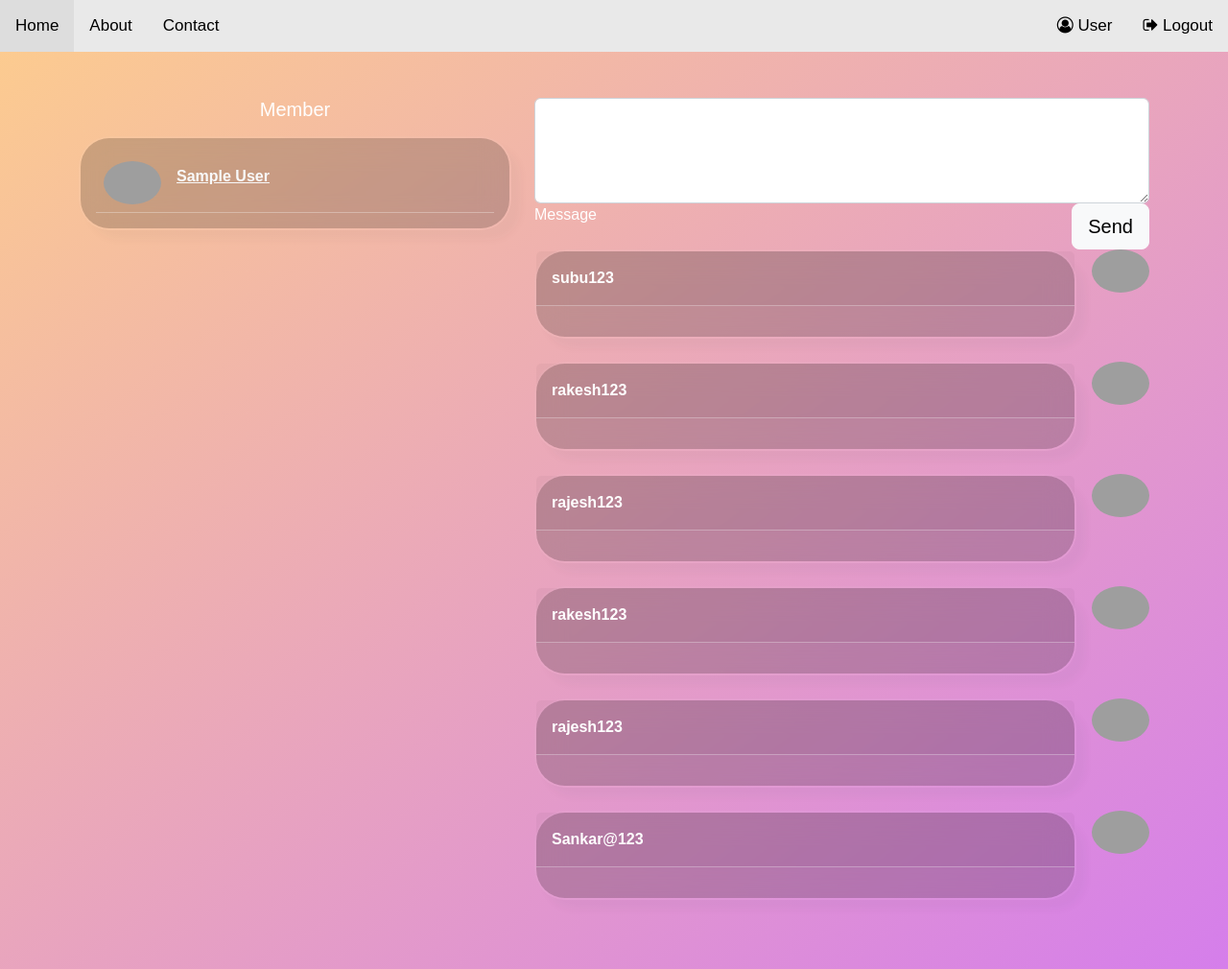
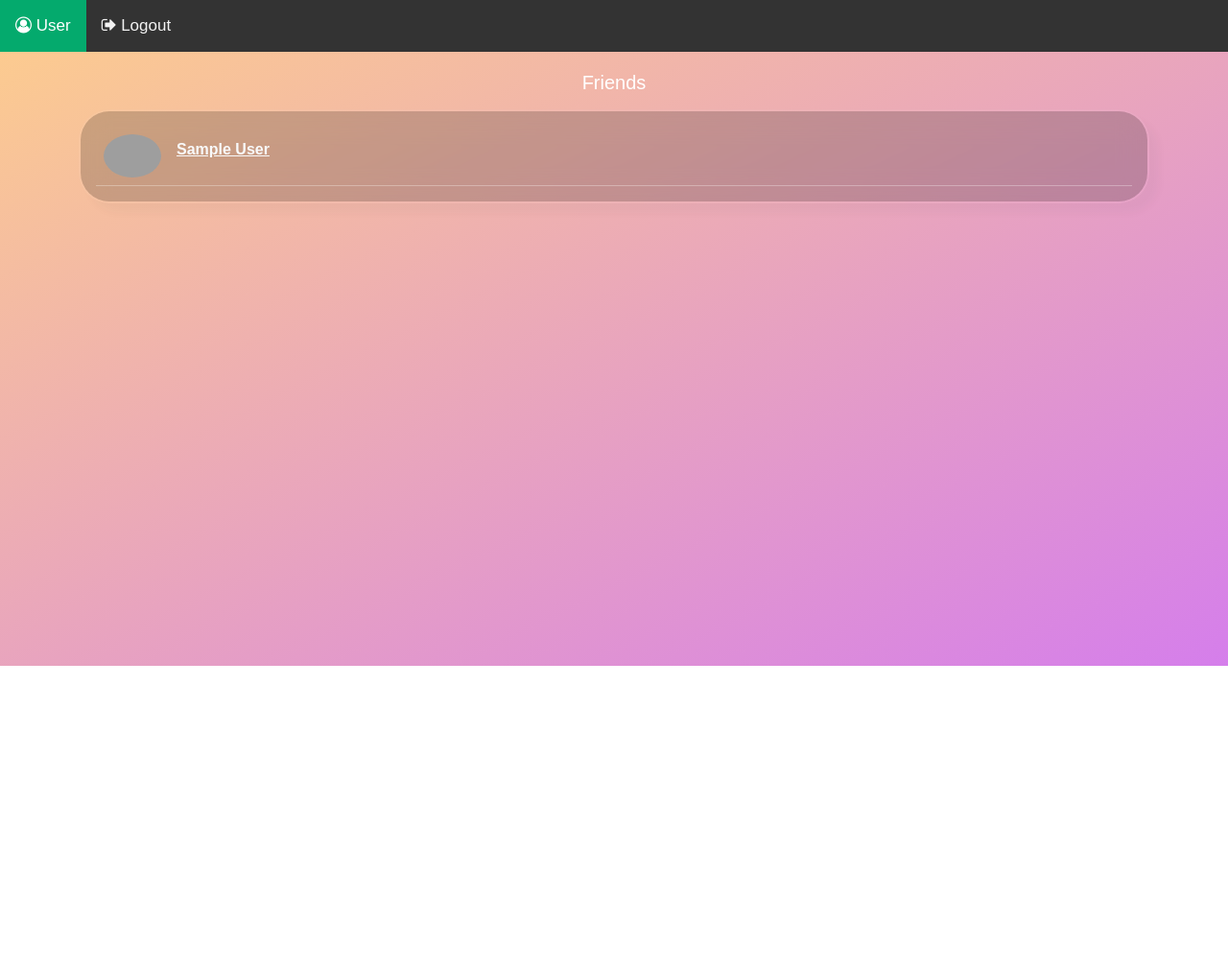
Before and after one commit to rajesh9938/chatapp, a Django app: template templates/home.html in a window 1280 px wide. Shown: the whole page at 96% size. After the commit the page ends 694 px from the top, so only its background shows below. Run offline with Django 4.2, Linux system fonts and the light colour scheme; data comes from the database, SQL or seed files in the repository; both versions use the stored data as it was after the commit; tables that the repository leaves empty hold one stand-in row (values such as "Sample post"); the template is opened without the code that fills it: values that come from a table or form of the project are taken from there, most other values are stand-ins (such as "Sample title", 1, 10 or a date in 2020); grey boxes are pictures that could not be loaded.

Commit message:
Code Updated For Deploy

```diff
--- a/templates/chat.html
+++ b/templates/chat.html
@@ -1,4 +1,8 @@
 <html>
+{% load static %}
+<head>
+    {% include 'bootstrap.html' %}
+</head>
 <style>
     .gradient-custom {
 /* fallback for old browsers */
@@ -22,53 +26,27 @@ box-shadow: 10px 10px 10px rgba(46, 54, 68, 0.03);
 </style>
 <body>
 <section class="gradient-custom">
-  <div class="container py-5">
+  <div class="container">
+    <div class="row">
+        <div class="col-md-3">
+        <a href="{% url 'home' %}">
+            <img style="height: 50px;" src="{% static 'back.jpg' %}">
+        </a>
+    </div>
+    </div>
+    <div class="row" style="height: 40em;max-height: 40em;overflow-y: auto">
 
-    <div class="row">
-
-      <div class="col-md-6 col-lg-5 col-xl-5 mb-4 mb-md-0">
-
-        <h5 class="font-weight-bold mb-3 text-center text-white">Member</h5>
-
-        <div class="card mask-custom">
-          <div class="card-body">
-
-            <ul class="list-unstyled mb-0">
-                {% for i in friends %}
-              <li class="p-2 border-bottom" style="border-bottom: 1px solid rgba(255,255,255,.3) !important;">
-                <a href="{% url 'chat' i.username %}" class="d-flex justify-content-between link-light">
-                  <div class="d-flex flex-row">
-                    <img src="https://mdbcdn.b-cdn.net/img/Photos/Avatars/avatar-8.webp" alt="avatar"
-                      class="rounded-circle d-flex align-self-center me-3 shadow-1-strong" width="60">
-                    <div class="pt-1">
-                      <p class="fw-bold mb-0">{{ i.first_name }} {{ i.last_name }}</p>
-{#                      <p class="small text-white">Hello, Are you there?</p>#}
-                    </div>
-                  </div>
-{#                  <div class="pt-1">#}
-{#                    <p class="small text-white mb-1">Just now</p>#}
-{#                    <span class="badge bg-danger float-end">1</span>#}
-{#                  </div>#}
-                </a>
-              </li>
-                {% endfor %}
-            </ul>
-
-          </div>
-        </div>
-
-      </div>
-
-      <div class="col-md-6 col-lg-7 col-xl-7">
+      <div class="col-md-12">
 
         <ul class="list-unstyled text-white">
             <li class="mb-3">
             <div class="form-outline form-white">
                 <form method="post" action="/chat/{{ select_user }}">
                     {% csrf_token %}
-              <textarea class="form-control" name="msg" id="textAreaExample3" rows="4"></textarea>
-              <label class="form-label" for="textAreaExample3">Message</label>
-                <button type="submit" class="btn btn-light btn-lg btn-rounded float-end">Send</button>
+              <textarea style="height: 4em" class="form-control" name="msg" id="textAreaExample3" rows="4">
+
+              </textarea>
+                <button type="submit" class="btn btn-primary float-end">Send</button>
                 </form>
             </div>
 
--- a/templates/friends.html
+++ b/templates/friends.html
@@ -1,6 +1,64 @@
 <!DOCTYPE html>
 <html lang="en">
+<style>
+    .gradient-custom {
+/* fallback for old browsers */
+background: #fccb90;
+
+/* Chrome 10-25, Safari 5.1-6 */
+background: -webkit-linear-gradient(to bottom right, rgba(252, 203, 144, 1), rgba(213, 126, 235, 1));
+
+/* W3C, IE 10+/ Edge, Firefox 16+, Chrome 26+, Opera 12+, Safari 7+ */
+background: linear-gradient(to bottom right, rgba(252, 203, 144, 1), rgba(213, 126, 235, 1))
+}
+
+.mask-custom {
+background: rgba(24, 24, 16, .2);
+border-radius: 2em;
+backdrop-filter: blur(15px);
+border: 2px solid rgba(255, 255, 255, 0.05);
+background-clip: padding-box;
+box-shadow: 10px 10px 10px rgba(46, 54, 68, 0.03);
+}
+</style>
 <body>
+<section class="gradient-custom" style="height: 40em;padding-top: 20px">
+<div class="container">
+    <div class="row">
+              <div class="col-md-12 mb-4 mb-md-0">
 
+        <h5 class="font-weight-bold mb-3 text-center text-white">Friends</h5>
+
+        <div class="card mask-custom">
+          <div class="card-body">
+
+            <ul class="list-unstyled mb-0">
+                {% for i in friends %}
+              <li class="p-2 border-bottom" style="border-bottom: 1px solid rgba(255,255,255,.3) !important;">
+                <a href="{% url 'chat' i.username %}" class="d-flex justify-content-between link-light">
+                  <div class="d-flex flex-row">
+                    <img src="https://mdbcdn.b-cdn.net/img/Photos/Avatars/avatar-8.webp" alt="avatar"
+                      class="rounded-circle d-flex align-self-center me-3 shadow-1-strong" width="60">
+                    <div class="pt-1">
+                      <p class="fw-bold mb-0">{{ i.first_name }} {{ i.last_name }}</p>
+{#                      <p class="small text-white">Hello, Are you there?</p>#}
+                    </div>
+                  </div>
+                  <div class="pt-1">
+{#                    <p class="small text-white mb-1">Just now</p>#}
+{#                    <span class="badge bg-danger float-end">1</span>#}
+                  </div>
+                </a>
+              </li>
+                {% endfor %}
+            </ul>
+
+          </div>
+        </div>
+
+      </div>
+    </div>
+</div>
+</section>
 </body>
 </html>
--- a/templates/home.html
+++ b/templates/home.html
@@ -6,6 +6,6 @@
 </head>
 <body>
     {% include 'navbar.html' %}
-    {% include 'chat.html' %}
+    {% include 'friends.html' %}
 </body>
 </html>
--- a/templates/navbar.html
+++ b/templates/navbar.html
@@ -1,10 +1,9 @@
 <!DOCTYPE html>
 <html>
 <head>
+<meta name="viewport" content="width=device-width, initial-scale=1">
 <link rel="stylesheet" href="https://cdnjs.cloudflare.com/ajax/libs/font-awesome/4.7.0/css/font-awesome.min.css">
 <style>
-* {box-sizing: border-box;}
-
 body {
   margin: 0;
   font-family: Arial, Helvetica, sans-serif;
@@ -12,13 +11,13 @@ body {
 
 .topnav {
   overflow: hidden;
-  background-color: #e9e9e9;
+  background-color: #333;
 }
 
 .topnav a {
   float: left;
   display: block;
-  color: black;
+  color: #f2f2f2;
   text-align: center;
   padding: 14px 16px;
   text-decoration: none;
@@ -31,70 +30,57 @@ body {
 }
 
 .topnav a.active {
-  background-color: #2196F3;
+  background-color: #04AA6D;
   color: white;
 }
 
-.topnav .search-container {
-  float: right;
-}
-
-.topnav input[type=text] {
-  padding: 6px;
-  margin-top: 8px;
-  font-size: 17px;
-  border: none;
-}
-
-.topnav .search-container button {
-  float: right;
-  padding: 6px 10px;
-  margin-top: 8px;
-  margin-right: 16px;
-  background: #ddd;
-  font-size: 17px;
-  border: none;
-  cursor: pointer;
-}
-
-.topnav .search-container button:hover {
-  background: #ccc;
+.topnav .icon {
+  display: none;
 }
 
 @media screen and (max-width: 600px) {
-  .topnav .search-container {
-    float: none;
+  .topnav a:not(:first-child) {display: none;}
+  .topnav a.icon {
+    float: right;
+    display: block;
   }
-  .topnav a, .topnav input[type=text], .topnav .search-container button {
+}
+
+@media screen and (max-width: 600px) {
+  .topnav.responsive {position: relative;}
+  .topnav.responsive .icon {
+    position: absolute;
+    right: 0;
+    top: 0;
+  }
+  .topnav.responsive a {
     float: none;
     display: block;
     text-align: left;
-    width: 100%;
-    margin: 0;
-    padding: 14px;
-  }
-  .topnav input[type=text] {
-    border: 1px solid #ccc;
   }
 }
 </style>
 </head>
 <body>
-
-<div class="topnav">
-  <a href="#home">Home</a>
-  <a href="#about">About</a>
-  <a href="#contact">Contact</a>
-
-  <div class="search-container">
-      <a href=""><i class="fa fa-user-circle-o"></i> {{ fullname }}</a>
-      <a href="{% url 'logout' %}"><i class="fa fa-sign-out"></i> Logout</a>
-  </div>
+<div class="topnav" id="myTopnav">
+  <a href="" class="active"><i class="fa fa-user-circle-o"></i> {{ fullname }}</a>
+  <a href="{% url 'logout' %}"><i class="fa fa-sign-out"></i> Logout</a>
+  <a href="javascript:void(0);" class="icon" onclick="myFunction()">
+    <i class="fa fa-bars"></i>
+  </a>
 </div>
 
-<div style="padding-left:16px">
 
-</div>
+<script>
+function myFunction() {
+  var x = document.getElementById("myTopnav");
+  if (x.className === "topnav") {
+    x.className += " responsive";
+  } else {
+    x.className = "topnav";
+  }
+}
+</script>
 
 </body>
 </html>
--- a/user/views.py
+++ b/user/views.py
@@ -113,11 +113,12 @@ def chat(request, username):
     except Exception as e:
         print(">>>",e)
         return redirect('login')
-    print(message)
+    # print(message)
+    message.reverse()
     data = {
         "fullname": udata.first_name + " " + udata.last_name,
         "friends": friends,
         "message": message,
         "select_user": select_user
     }
-    return render(request, "home.html", data)
+    return render(request, "chat.html", data)
```
Also changed, not shown: requirements.txt (added, +81 -0 lines), README.md (added), db.sqlite3, user/static/back.jpg (added), 1 other file.
